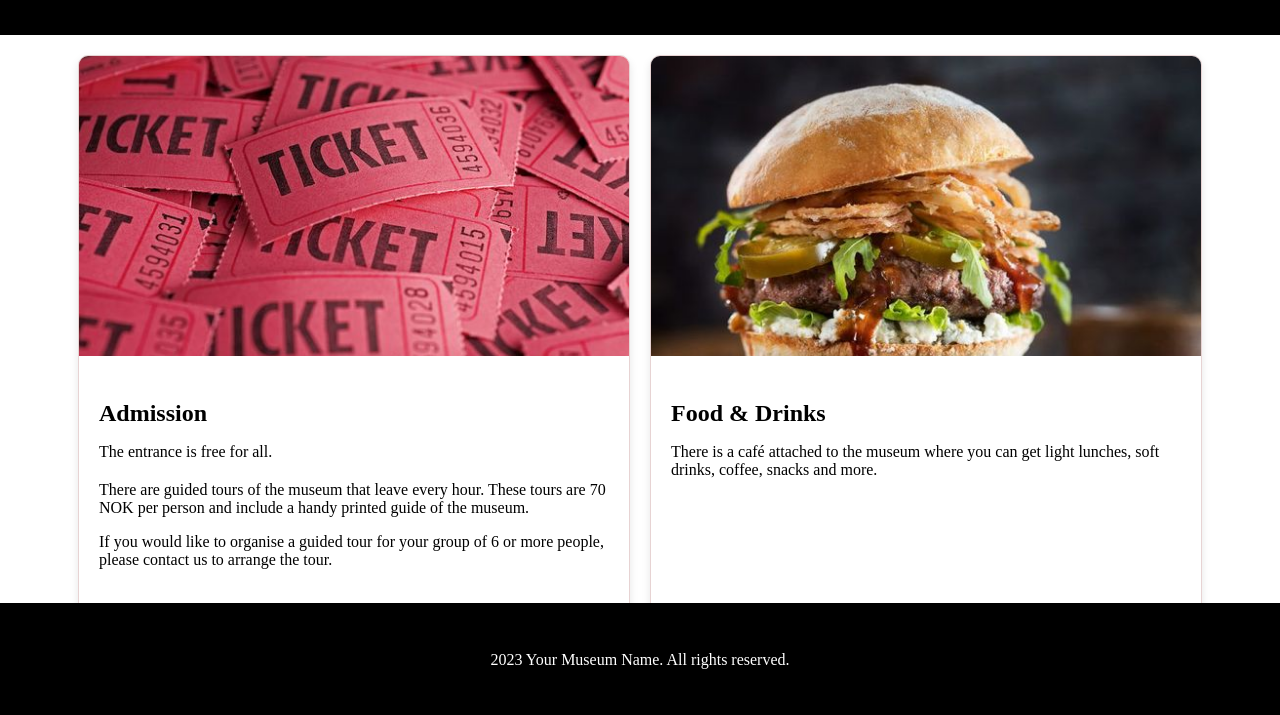
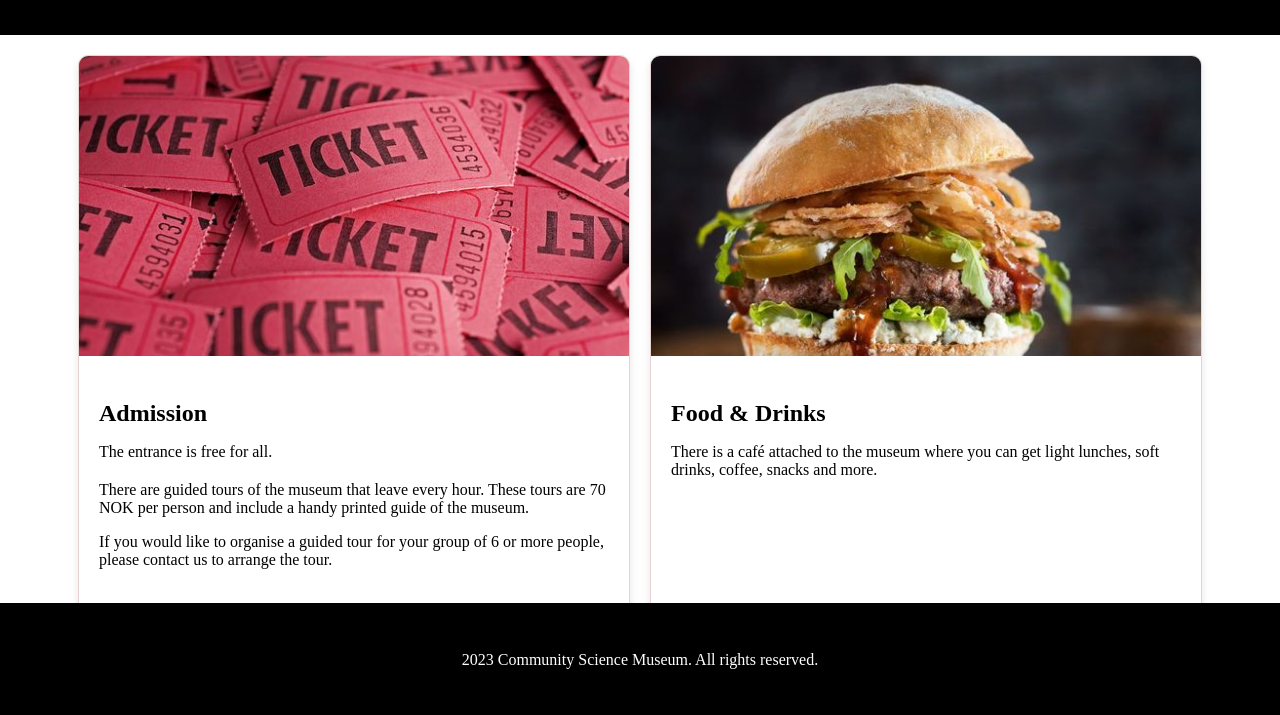
Before and after one commit to Anyabeth/Semester-Project, a plain HTML site: page visit.html in a window 1280 px wide. Shown: the part 83-798 px from the top of the page. Drawn offline with Linux system fonts and the light colour scheme.

Commit message:
Update visit.html

```diff
--- a/visit.html
+++ b/visit.html
@@ -67,7 +67,7 @@
         </div>
     </div>
     <footer>
-        <p>2023 Your Museum Name. All rights reserved.</p>
+        <p>2023 Community Science Museum. All rights reserved.</p>
     </footer>
     <script>
         const mobileMenu = document.getElementById('mobile-menu');
```
